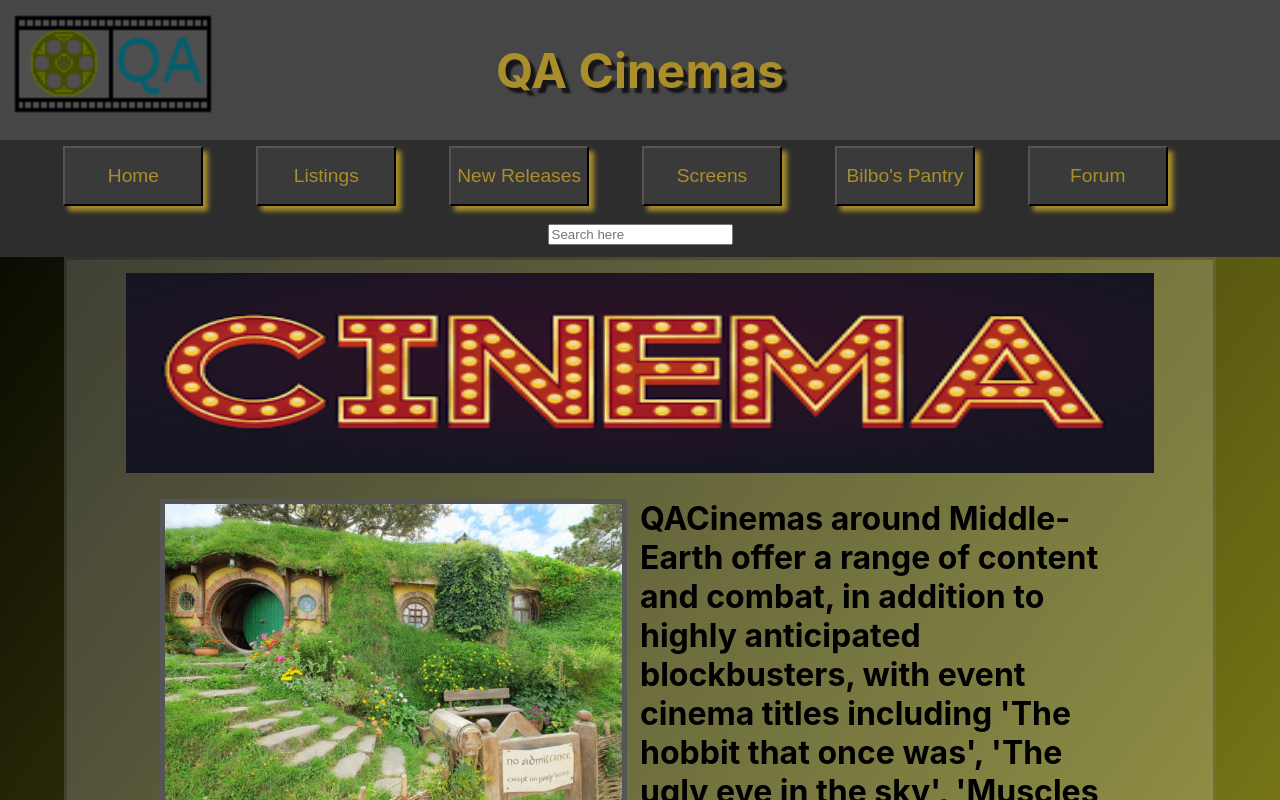
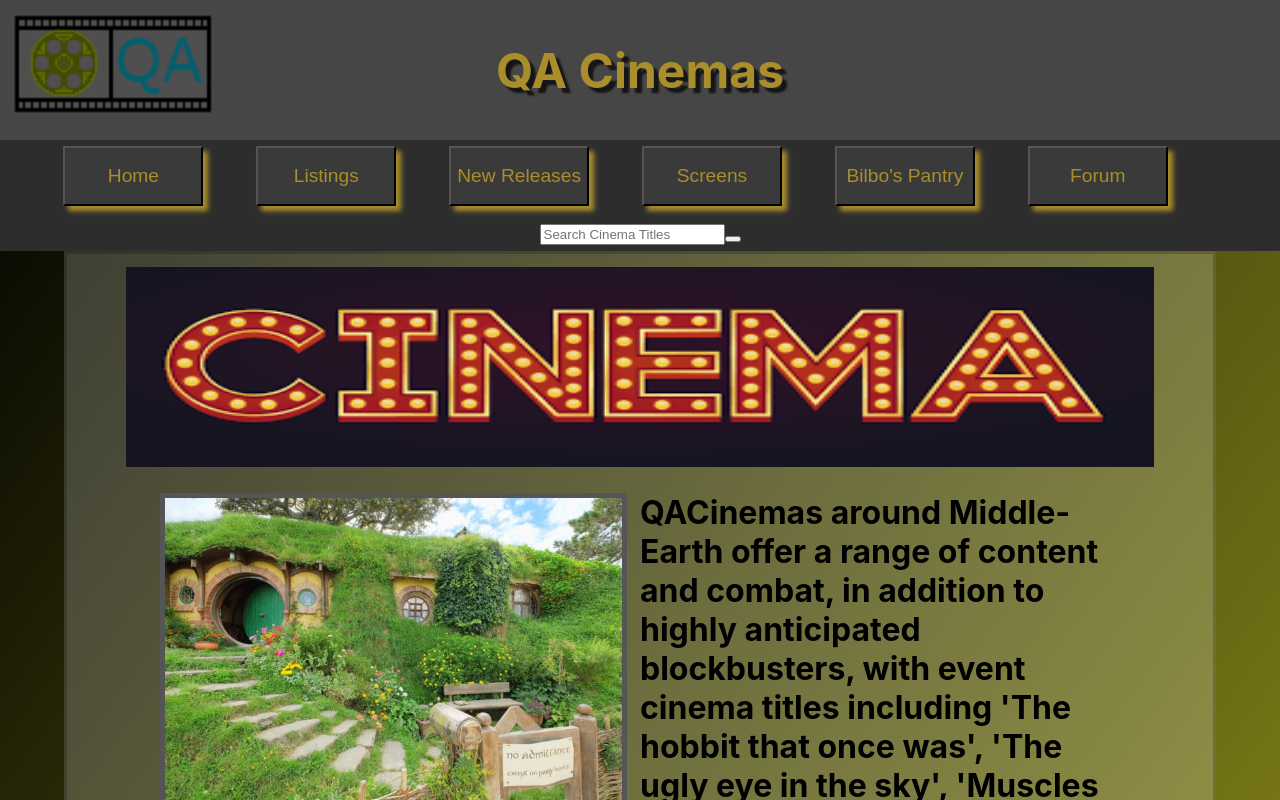
Before and after one commit to MegaSharkRhinonado/QAProject3, a React (Create React App) app in the folder megasharkrhinonado/: page / in a window 1280 px wide. Shown: the top 800 px of the page. Built offline with nearby package versions, Linux system fonts and the light colour scheme.

Commit message:
MEG-65 #ES: Search bar changed, went for a different approach to see if i can get interaction with database

```diff
--- a/megasharkrhinonado/package.json
+++ b/megasharkrhinonado/package.json
@@ -20,6 +20,7 @@
     "react-slideshow-image": "^3.7.5",
     "reactstrap": "^9.1.1",
     "typescript": "^4.7.4",
+    "use-history": "^1.4.1",
     "web-vitals": "^2.1.4",
     "yocto-queue": "^1.0.0"
   },
--- a/megasharkrhinonado/src/App.css
+++ b/megasharkrhinonado/src/App.css
@@ -277,6 +277,7 @@ tbody>td {
   position: absolute;
   white-space: nowrap;
   width: 1px;
+
 }
 
 /* Search */
--- a/megasharkrhinonado/src/Components/HeaderAndFooter/navBar.jsx
+++ b/megasharkrhinonado/src/Components/HeaderAndFooter/navBar.jsx
@@ -16,7 +16,6 @@ const NavBar = () => {
                     <Link to="/FoodAndDrink"><input type="button" value = "Bilbo's Pantry"></input></Link>
                     <Link to="/Forums"><input type="button" value = "Forum"></input></Link>
                     <SearchBar />
-
                 </div>
             </div >
         </>
--- a/megasharkrhinonado/src/Components/Search/Cards/SCard01.jsx
+++ b/megasharkrhinonado/src/Components/Search/Cards/SCard01.jsx
@@ -1,9 +1,12 @@
 import SComp01 from "../Comps/SComp01";
 
+
 const SCard01 = () => {
+
+
     return (
         <>
-        <SComp01 />
+                    <SComp01 />
         </>
     )
 }
--- a/megasharkrhinonado/src/Components/Search/Comps/SComp01.jsx
+++ b/megasharkrhinonado/src/Components/Search/Comps/SComp01.jsx
@@ -1,26 +1,26 @@
-import {useState, List} from 'react'
-import axios from 'axios'
+import React from 'react';
 
-const SComp01 = () => {
-    const [contacts, setContacts] = useState([])
-    const [search, setSearch] = useState('')
 
-    const filteredContacts = search.length === 0 ? contacts :
-    contacts.filter(contact => contact.full_name.
-                toLowerCase().includes(search.toLowerCase()))
+export default function SComp01(props) {
 
     return (
-        <div>
-            <h3>SEARCH</h3>
-                <input
-                    type="text"
-                    placeholder="Search name"
-                    value={search}
-                    onChange={(e) => setSearch(e.target.value)}
+        <>
+            <div>
+                <form action='/' method='get'>
+                    <label htmlFor='header-search'>
+                        <span className='visually-hidden'>Search Manga Titles</span>
+                    </label>
+                    <input
+                        className=''
+                        type='text'
+                        id='header-search'
+                        placeholder='Search Cinema Titles'
+                        name='Search Bar for Cinema Titles'
+                        onChange={""}
                     />
-            <List contacts={filteredContacts}/>
-        </div>
-    )
-}
-
-export default SComp01;
+                    <button className="SearchButton" type='button'></button>
+                </form>
+            </div>
+        </>
+    );
+};
--- a/megasharkrhinonado/src/Components/Search/SearchBar.jsx
+++ b/megasharkrhinonado/src/Components/Search/SearchBar.jsx
@@ -1,35 +1,13 @@
-import React, { useState } from 'react'
+import React from 'react'
+import SCard01 from './Cards/SCard01';
 
 
 const SearchBar = () => {
-    const [searchInput, setSearchInput] = useState("");
+    return (
+        <>
+            <SCard01 />
 
-    const keywords = [
-        { name: "Towers",},
-        { name: "Ring",},
-        { name: "Lord",},
-        { name: "King",},
-        { name: "Towers",},
-    ]
-    const handleChange = (e) => {
-        e.preventDefault();
-        setSearchInput(e.target.value);
-    };
-
-
-
-
-    return <div>
-        <input
-            type="search"
-            placeholder="Search here"
-            onChange={handleChange}
-            value={searchInput} />
-        <table>
-            <tr>
-                <th></th>
-            </tr>
-        </table>
-    </div>
+        </>
+    )
 };
 export default SearchBar;
```
Also changed, not shown: megasharkrhinonado/src/Components/Search/Comps/SComp02.jsx (added, +7 -0 lines), megasharkrhinonado/src/Components/Search/Comps/SComp03.jsx (added, +28 -0 lines), 1 other file (tests, documents, lock files or other folders).
